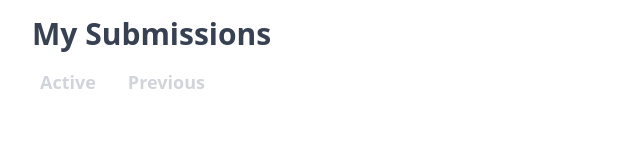
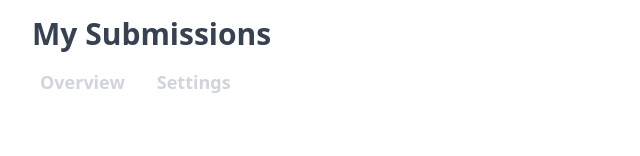
Before and after one commit to marcusChongwani/InstayHomesAmbassdorSite, a React (Vite) app: page /dashboard in a window 1280 px wide. Shown: the part 144-300 px from the top of the page, without its empty margins (0-640 px from the left). Built offline with nearby package versions, Linux system fonts and the light colour scheme.

Commit message:
Assistant checkpoint: Updated NavLink active styles in dashboard
Assistant generated file changes:
- src/screens/DashboardLayout.jsx: Fix active NavLink styles

---

User prompt:

In my dashboard layout why isn't my active styles not working fix

```diff
--- a/src/screens/DashboardLayout.jsx
+++ b/src/screens/DashboardLayout.jsx
@@ -29,8 +29,8 @@ const DashboardLayout = () => {
           <div>
             <nav >
               <ul className="flex items-center gap-4 font-bold text-lg text-gray-300">
-                <li className="px-2"><NavLink to="overview" className={({ isActive }) => (isActive ? "text-red-200" : "text-gray-300")}>Active</NavLink></li>
-                <li className="px-2"><NavLink to="settings" className={({ isActive }) => (isActive ? "text-red-200" : "text-gray-300")}>Previous</NavLink></li>
+                <li className="px-2"><NavLink to="overview" className={({ isActive }) => isActive ? "text-red-500 font-bold" : "text-gray-300"}>Overview</NavLink></li>
+                <li className="px-2"><NavLink to="settings" className={({ isActive }) => isActive ? "text-red-500 font-bold" : "text-gray-300"}>Settings</NavLink></li>
               </ul>
             </nav>
             <div>
```
